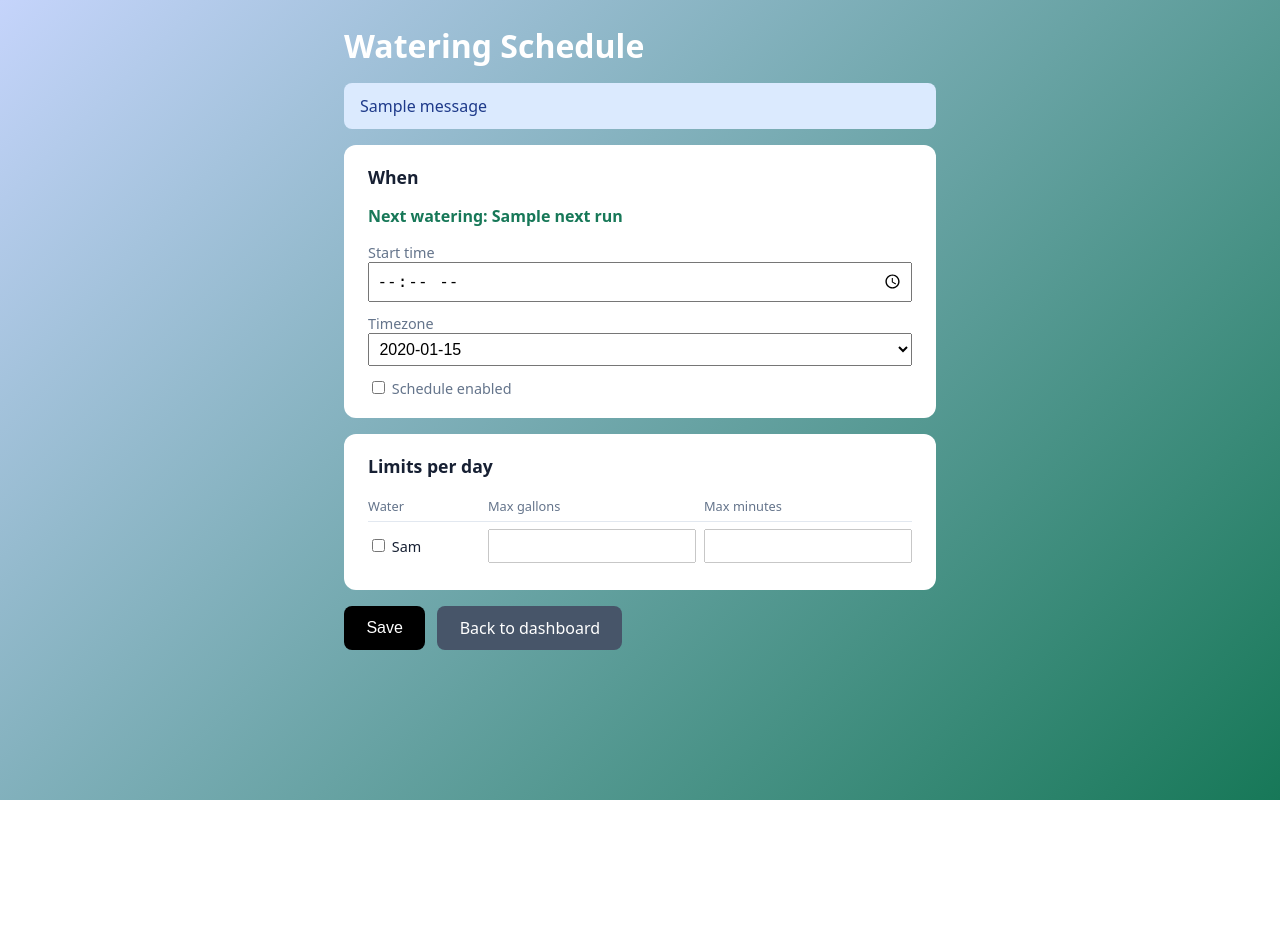
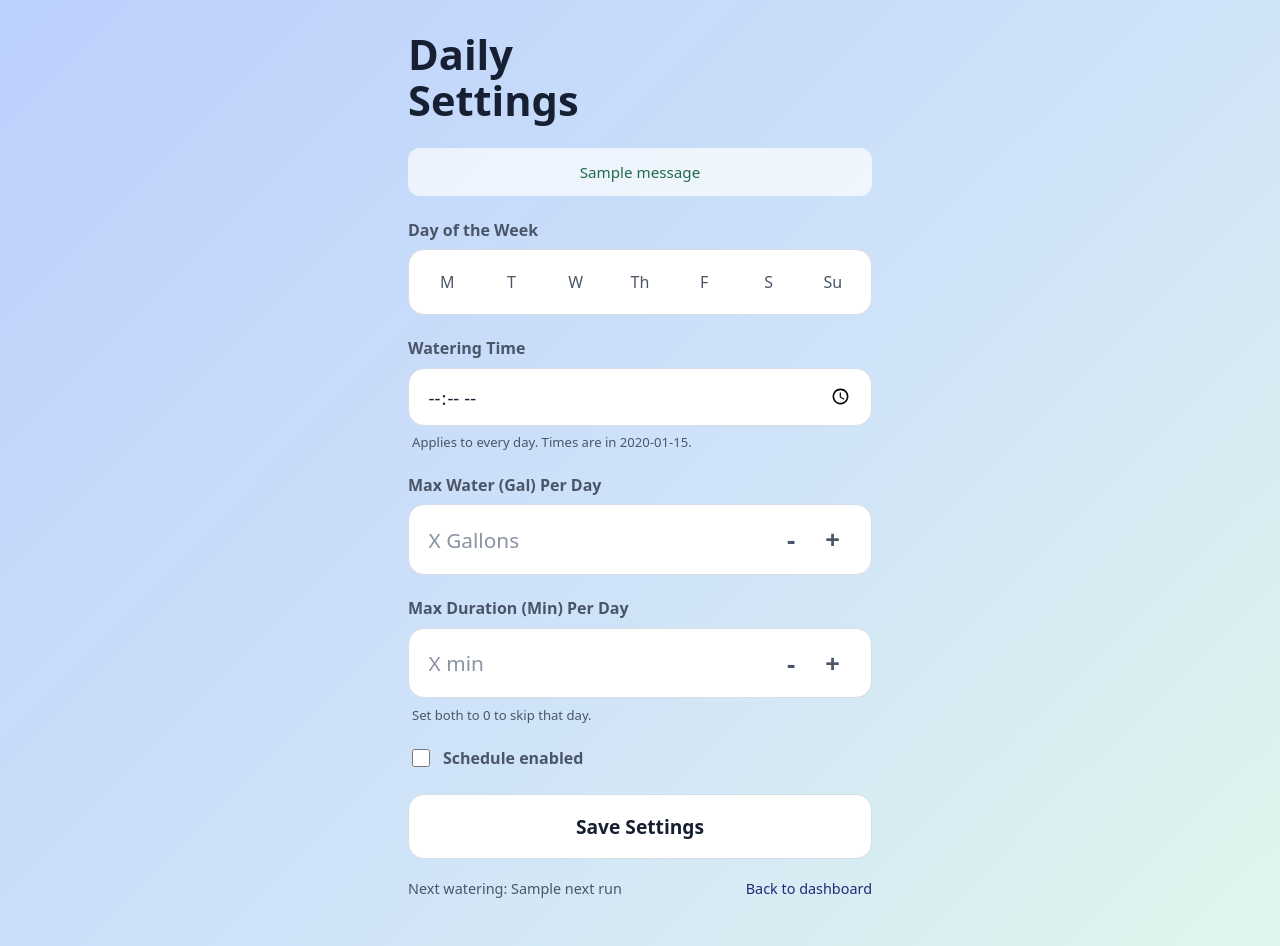
Before and after one commit to zxs210010/CS3354-Group9-Sprinkler, a Flask app: template frontend/templates/schedule.html in a window 1280 px wide. Before the commit the page ends 800 px from the top, so only its background shows below. Run offline with Flask 3, Linux system fonts and the light colour scheme; the template is opened without the code that fills it: most values are stand-ins (such as "Sample title", 1, 10 or a date in 2020); one stand-in notice (Sample message) is shown.

Commit message:
Day/Time Beta

```diff
--- a/frontend/app.py
+++ b/frontend/app.py
@@ -78,7 +78,7 @@ def logout():
 
 
 # Customize UI Key
-OPTIONS = ["Sprinkler", "Clock", "Weather", "Calendar", "Reports"]
+OPTIONS = ["Sprinkler", "Clock", "Weather", "Schedule", "Reports"]
 DEFAULT_LAYOUT = {"c1": "#c5d4fb", "c2": "#177858",
                   "panels": ["Sprinkler", "Clock", "Calendar", "Reports"]}
 
@@ -145,7 +145,8 @@ def next_watering(uid):
         when = "Today" if offset == 0 else "Tomorrow" if offset == 1 else run.strftime("%A")
         time_str = run.strftime("%I:%M %p").lstrip("0")
         return {"label": f"{when} at {time_str}", "timezone": SCHEDULE_TZ}
-    return None
+    return {"label": f"{when} at {time_str}", "timezone": SCHEDULE_TZ,
+        "time": f"{hh:02d}:{mm:02d}"}
 
 
 def to_int(value, default=0, maximum=10000):
@@ -205,7 +206,7 @@ def schedule(user_id):
             set_daily_setting(uid, day, gallons, minutes)
 
         flash("Schedule updated successfully.")
-        return redirect(url_for("schedule", user_id=uid))
+        return redirect(url_for("dashboard", user_id=uid))
 
     sched = load_schedule(uid) or {"watering_time": "06:00", "is_enabled": 1}
     saved = get_daily_settings(uid)
@@ -223,6 +224,20 @@ def schedule(user_id):
     return render_template("schedule.html", dashboard={"id": uid}, sched=sched,
                            days=days, timezone=SCHEDULE_TZ, next_run=next_watering(uid))
 
+@app.route("/user/<string:user_id>/schedule/time", methods=["POST"])
+@login_required
+def update_time(user_id):
+    uid = session["user_id"]
+    draft = {}
+    result = set_watering_time(draft, request.form.get("watering_time", ""))
+    if result != "Watering time updated successfully":
+        flash(result)
+        return redirect(url_for("schedule", user_id=uid))
+
+    current = load_schedule(uid)
+    enabled = bool(current["is_enabled"]) if current else True
+    store_schedule(uid, draft["watering_time"], enabled)
+    return redirect(url_for("dashboard", user_id=uid))
 
 # In Progress
 @app.route("/user/<string:user_id>/profile")
--- a/frontend/templates/editDash.html
+++ b/frontend/templates/editDash.html
@@ -47,6 +47,7 @@
 <body data-user-id="{{ dashboard.id }}">
   <div id="card-source" hidden>
     {% include "cards/sprinkler.html" %}
+    {% include "cards/schedule.html" %}
   </div>
   <div class="screen" id="screen">
     <img class="logo" src="{{ url_for('static', filename='aquathinklogo.png') }}" alt="Aqua think">
@@ -65,7 +66,7 @@
   </div>
 <!-------------------- Editing Functions ----------------------------------------->
 <script>
-  const options = ["Sprinkler", "Clock", "Weather", "Calendar", "Reports"];
+  const options = ["Sprinkler", "Clock", "Weather", "Calendar", "Reports", "Schedule"];
 
   const cards = { Sprinkler: ".sprinkler" };
 
--- a/frontend/templates/schedule.html
+++ b/frontend/templates/schedule.html
@@ -3,79 +3,170 @@
 <head>
 <meta charset="utf-8">
 <meta name="viewport" content="width=device-width, initial-scale=1">
-<title>Watering Schedule</title>
+<title>Daily Settings</title>
 <style>
-  body { margin: 0; min-height: 100vh; font-family: system-ui, sans-serif; color: #172033;
-         background: linear-gradient(135deg, #c5d4fb, #177858); display: flex; justify-content: center; }
-  main { width: 100%; max-width: 40rem; padding: 1.5rem; box-sizing: border-box; }
-  .card { background: #fff; border-radius: 12px; padding: 1.25rem 1.5rem; margin-bottom: 1rem; }
-  h1 { margin: 0 0 1rem; color: #fff; }
-  h2 { margin: 0 0 .75rem; font-size: 1.1rem; }
-  label { display: block; margin-top: .75rem; font-size: .9rem; color: #64748b; }
-  input[type=time], select, input[type=number] { font-size: 1rem; padding: .4rem; width: 100%; box-sizing: border-box; }
-  .day { display: grid; grid-template-columns: 7rem 1fr 1fr; gap: .5rem; align-items: center; padding: .4rem 0;
-         border-bottom: 1px solid #e2e8f0; }
-  .day:last-child { border-bottom: none; }
-  .day input[type=number] { width: 100%; }
-  .day.off input[type=number] { opacity: .4; }
-  .heads { color: #64748b; font-size: .8rem; }
-  .msg { background: #dbeafe; color: #1e3a8a; padding: .75rem 1rem; border-radius: 8px; margin-bottom: 1rem; }
-  .actions { display: flex; gap: .75rem; }
-  button, .back { background: #000; color: #fff; border: none; border-radius: 8px; padding: .7rem 1.4rem;
-                  font-size: 1rem; cursor: pointer; text-decoration: none; }
-  .back { background: #475569; }
-  .next { color: #177858; font-weight: 600; }
+  :root { --ink: #172033; --muted: #4b5568; --line: #d6dde8; --pill: #d3deff; --pill-ink: #1e2a78; }
+  * { box-sizing: border-box; }
+  body { margin: 0; min-height: 100vh; font-family: system-ui, "Segoe UI", sans-serif; color: var(--ink);
+         background: linear-gradient(135deg, #bcd0fd 0%, #cfe3f8 55%, #e0f6ec 100%);
+         display: flex; justify-content: center; }
+  main { width: 100%; max-width: 32rem; padding: 2rem 1.5rem 3rem; }
+  h1 { font-size: 2.6rem; line-height: 1.1; margin: 0 0 1.5rem; font-weight: 800; }
+
+  .msg { background: rgba(255,255,255,.7); color: #1f6b4a; border-radius: 12px; padding: .9rem 1rem;
+         text-align: center; margin-bottom: 1.25rem; font-size: .95rem; }
+  .msg.err { color: #9b1c1c; }
+
+  .label { display: block; margin: 1.4rem 0 .55rem; font-weight: 600; color: var(--muted); font-size: 1rem; }
+  .box { background: #fff; border: 1px solid var(--line); border-radius: 16px; }
+
+  .days { display: flex; justify-content: space-between; padding: .5rem; gap: .25rem; }
+  .day { flex: 1; border: none; background: transparent; border-radius: 12px; padding: .8rem 0;
+         font-size: 1rem; font-weight: 500; color: var(--muted); cursor: pointer; font-family: inherit; }
+  .day.active { background: var(--pill); color: var(--pill-ink); font-weight: 600; }
+  .day.off:not(.active) { opacity: .45; }
+
+  .time-row { padding: .9rem 1.1rem; }
+  .time-row input[type=time] { width: 100%; border: none; outline: none; font-size: 1.15rem;
+                               font-family: inherit; color: var(--ink); background: transparent; }
+  .hint { margin: .45rem .25rem 0; font-size: .82rem; color: var(--muted); }
+
+  .stepper { display: flex; align-items: center; padding: .35rem 1.1rem; min-height: 4.4rem; }
+  .stepper input { flex: 1; min-width: 0; border: none; outline: none; background: transparent;
+                   font-size: 1.3rem; font-family: inherit; color: var(--ink); -moz-appearance: textfield; }
+  .stepper input::placeholder { color: #8a93a3; }
+  .stepper input::-webkit-outer-spin-button, .stepper input::-webkit-inner-spin-button { -webkit-appearance: none; margin: 0; }
+  .stepper button { border: none; background: transparent; font-size: 1.6rem; font-weight: 700;
+                    color: var(--muted); width: 2.6rem; height: 2.6rem; cursor: pointer; font-family: inherit; }
+  .stepper button:hover { color: var(--ink); }
+
+  .toggle { display: flex; align-items: center; gap: .6rem; margin-top: 1.4rem; color: var(--muted);
+            font-weight: 600; cursor: pointer; }
+  .toggle input { width: 1.15rem; height: 1.15rem; }
+
+  .save { display: block; width: 100%; margin-top: 1.5rem; padding: 1.1rem; background: #fff;
+          border: 1px solid var(--line); border-radius: 16px; font-size: 1.2rem; font-weight: 700;
+          color: var(--ink); cursor: pointer; font-family: inherit; }
+  .save:hover { background: #f3f7ff; }
+
+  .foot { display: flex; justify-content: space-between; margin-top: 1.25rem; font-size: .9rem; color: var(--muted); }
+  .foot a { color: var(--pill-ink); text-decoration: none; }
+  .foot a:hover { text-decoration: underline; }
 </style>
 </head>
 <body>
 <main>
-  <h1>Watering Schedule</h1>
+  <h1>Daily<br>Settings</h1>
 
-  {% for m in get_flashed_messages() %}<div class="msg">{{ m }}</div>{% endfor %}
+  {% for m in get_flashed_messages() %}
+    <div class="msg {{ 'err' if 'Invalid' in m else '' }}">{{ m }}</div>
+  {% endfor %}
 
-  <form method="post">
-    <div class="card">
-      <h2>When</h2>
-      <p class="next">Next watering: {{ next_run.label if next_run else "Nothing scheduled" }}</p>
+  <form method="post" id="form">
+    <span class="label">Day of the Week</span>
+    <div class="box days" id="days"></div>
 
-      <label for="watering_time">Start time</label>
-      <input id="watering_time" name="watering_time" type="time" value="{{ sched.watering_time }}" required>
+    <span class="label">Watering Time</span>
+    <div class="box time-row">
+      <input type="time" name="watering_time" id="watering_time" value="{{ sched.watering_time }}" required>
+    </div>
+    <p class="hint">Applies to every day. Times are in {{ timezone }}.</p>
 
-      <label for="timezone">Timezone</label>
-      <select id="timezone" name="timezone">
-        {% for tz in timezones %}
-          <option value="{{ tz }}" {{ "selected" if tz == sched.timezone }}>{{ tz }}</option>
-        {% endfor %}
-      </select>
-
-      <label><input type="checkbox" name="is_enabled" {{ "checked" if sched.is_enabled }}> Schedule enabled</label>
+    <span class="label">Max Water (Gal) Per Day</span>
+    <div class="box stepper">
+      <input type="number" id="gallons" min="0" max="10000" step="1" placeholder="X Gallons" inputmode="numeric">
+      <button type="button" data-target="gallons" data-step="-5" aria-label="Decrease gallons">-</button>
+      <button type="button" data-target="gallons" data-step="5" aria-label="Increase gallons">+</button>
     </div>
 
-    <div class="card">
-      <h2>Limits per day</h2>
-      <div class="day heads"><span>Water</span><span>Max gallons</span><span>Max minutes</span></div>
-      {% for d in days %}
-      <div class="day {{ '' if d.on else 'off' }}">
-        <label style="margin:0;color:inherit">
-          <input type="checkbox" name="{{ d.name }}_on" {{ "checked" if d.on }}> {{ d.name[:3] }}
-        </label>
-        <input type="number" name="{{ d.name }}_gallons" min="0" max="10000" value="{{ d.gallons }}">
-        <input type="number" name="{{ d.name }}_minutes" min="0" max="10000" value="{{ d.minutes }}">
-      </div>
-      {% endfor %}
+    <span class="label">Max Duration (Min) Per Day</span>
+    <div class="box stepper">
+      <input type="number" id="minutes" min="0" max="10000" step="1" placeholder="X min" inputmode="numeric">
+      <button type="button" data-target="minutes" data-step="-1" aria-label="Decrease minutes">-</button>
+      <button type="button" data-target="minutes" data-step="1" aria-label="Increase minutes">+</button>
     </div>
+    <p class="hint">Set both to 0 to skip that day.</p>
 
-    <div class="actions">
-      <button type="submit">Save</button>
-      <a class="back" href="{{ url_for('dashboard', user_id=dashboard.id) }}">Back to dashboard</a>
-    </div>
+    <label class="toggle">
+      <input type="checkbox" name="is_enabled" {{ "checked" if sched.is_enabled }}> Schedule enabled
+    </label>
+
+    <div id="hidden"></div>
+    <button type="submit" class="save">Save Settings</button>
   </form>
+
+  <div class="foot">
+    <span>Next watering: {{ next_run.label if next_run else "Nothing scheduled" }}</span>
+    <a href="{{ url_for('dashboard', user_id=dashboard.id) }}">Back to dashboard</a>
+  </div>
 </main>
 
 <script>
-  document.querySelectorAll(".day input[type=checkbox]").forEach(box => {
-    box.addEventListener("change", () => box.closest(".day").classList.toggle("off", !box.checked));
+  const NAMES = ["Monday","Tuesday","Wednesday","Thursday","Friday","Saturday","Sunday"];
+  const SHORT = ["M","T","W","Th","F","S","Su"];
+
+  const saved = {{ days | tojson }};
+  const state = {};
+  saved.forEach(d => { state[d.name] = { gallons: d.gallons, minutes: d.minutes }; });
+
+  const gal = document.getElementById("gallons");
+  const min = document.getElementById("minutes");
+  const bar = document.getElementById("days");
+
+  // start on today's weekday (JS: Sunday = 0)
+  let current = NAMES[(new Date().getDay() + 6) % 7];
+
+  function num(v) { const n = parseInt(v, 10); return isNaN(n) ? 0 : Math.max(0, Math.min(n, 10000)); }
+  function isOff(name) { return !num(state[name].gallons) && !num(state[name].minutes); }
+
+  function store() {
+    state[current] = { gallons: gal.value === "" ? 0 : num(gal.value),
+                       minutes: min.value === "" ? 0 : num(min.value) };
+  }
+
+  function show() {
+    gal.value = state[current].gallons;
+    min.value = state[current].minutes;
+    [...bar.children].forEach((b, i) => {
+      b.classList.toggle("active", NAMES[i] === current);
+      b.classList.toggle("off", isOff(NAMES[i]));
+    });
+  }
+
+  NAMES.forEach((name, i) => {
+    const b = document.createElement("button");
+    b.type = "button";
+    b.className = "day";
+    b.textContent = SHORT[i];
+    b.title = name;
+    b.onclick = () => { store(); current = name; show(); };
+    bar.appendChild(b);
   });
+
+  [gal, min].forEach(el => el.addEventListener("input", () => { store(); show(); }));
+
+  document.querySelectorAll(".stepper button").forEach(btn => {
+    btn.onclick = () => {
+      const el = document.getElementById(btn.dataset.target);
+      el.value = num(num(el.value) + parseInt(btn.dataset.step, 10));
+      store(); show();
+    };
+  });
+
+  document.getElementById("form").addEventListener("submit", () => {
+    store();
+    const box = document.getElementById("hidden");
+    box.innerHTML = "";
+    NAMES.forEach(name => {
+      const add = (n, v) => { const i = document.createElement("input");
+                              i.type = "hidden"; i.name = n; i.value = v; box.appendChild(i); };
+      add(name + "_gallons", state[name].gallons);
+      add(name + "_minutes", state[name].minutes);
+      if (!isOff(name)) add(name + "_enabled", "on");
+    });
+  });
+
+  show();
 </script>
 </body>
 </html>
```
Also changed, not shown: frontend/templates/cards/schedule.html (added, +37 -0 lines).
